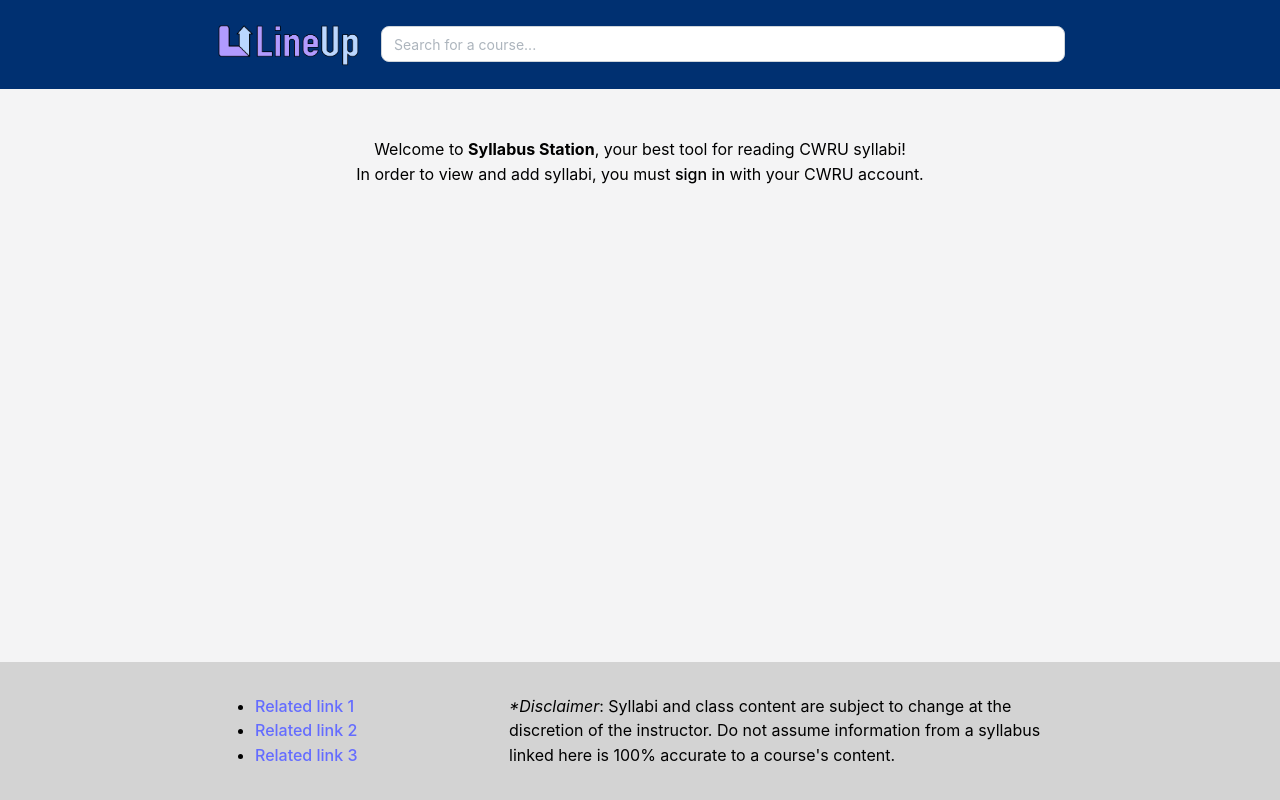
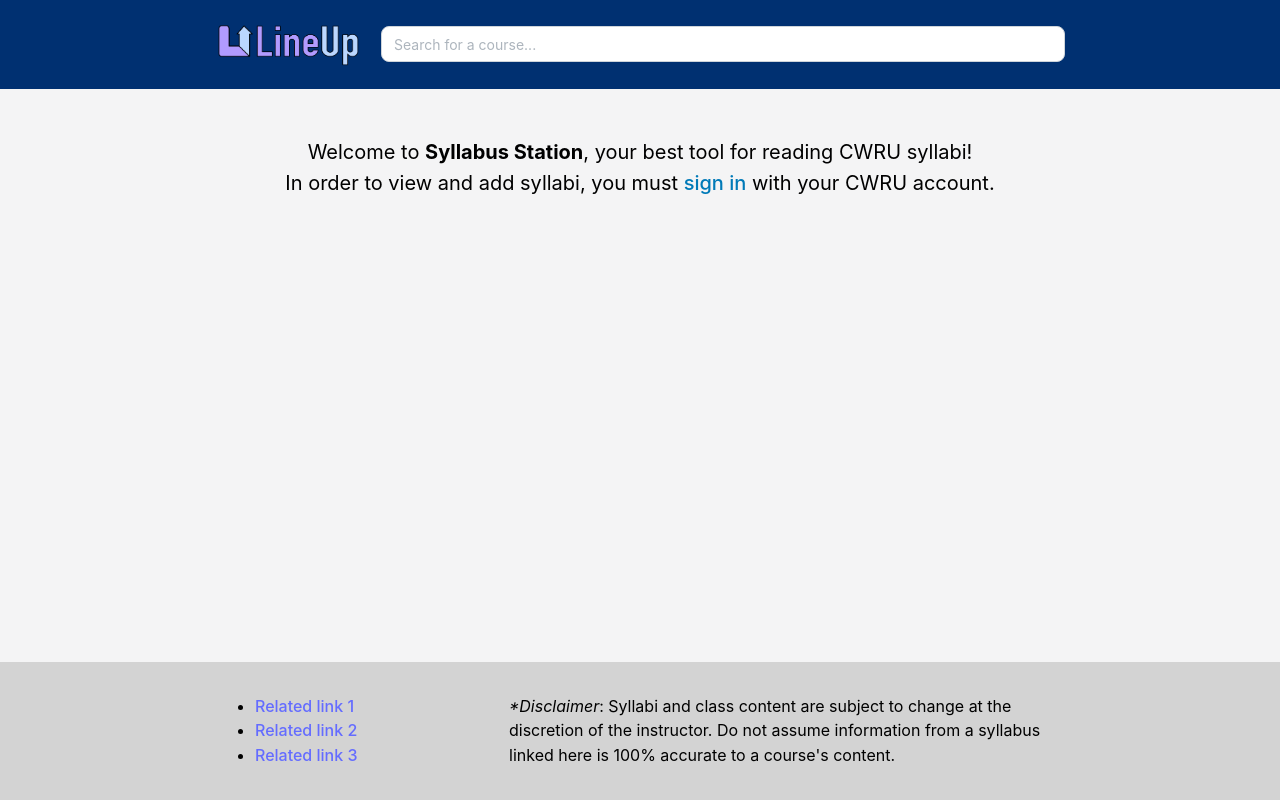
Before and after one commit to rhyderswen/syllabus-station, a React (Vite) app: page / in a window 1280 px wide. Built offline with nearby package versions, Linux system fonts and the light colour scheme.

Commit message:
minor style adjustments

```diff
--- a/src/client/App.css
+++ b/src/client/App.css
@@ -30,6 +30,7 @@
 
 .home {
   margin: 2rem 3rem 3rem 3rem;
+  font-size: 20px;
 }
 
 .a {
--- a/src/client/pages/LoggedOutHome.tsx
+++ b/src/client/pages/LoggedOutHome.tsx
@@ -6,7 +6,7 @@ const LoggedOutHome = () => {
       Welcome to <b>Syllabus Station</b>, your best tool for reading CWRU syllabi!
       <br></br>
       In order to view and add syllabi, you must{" "}
-      <UnstyledButton onClick={() => console.log("log in would happen here!")}>
+      <UnstyledButton style={{color:"#007ab8", fontSize:20}} onClick={() => console.log("log in would happen here!")}>
         sign in
       </UnstyledButton>{" "}
       with your CWRU account.
```
